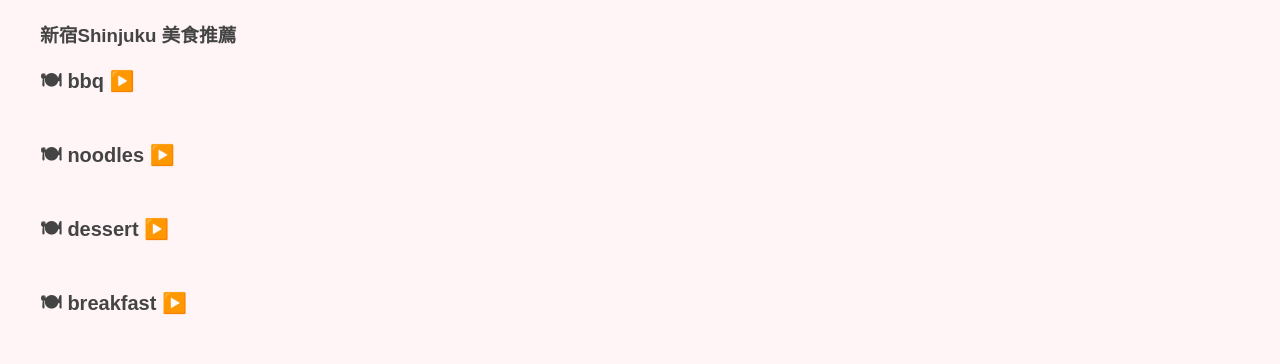
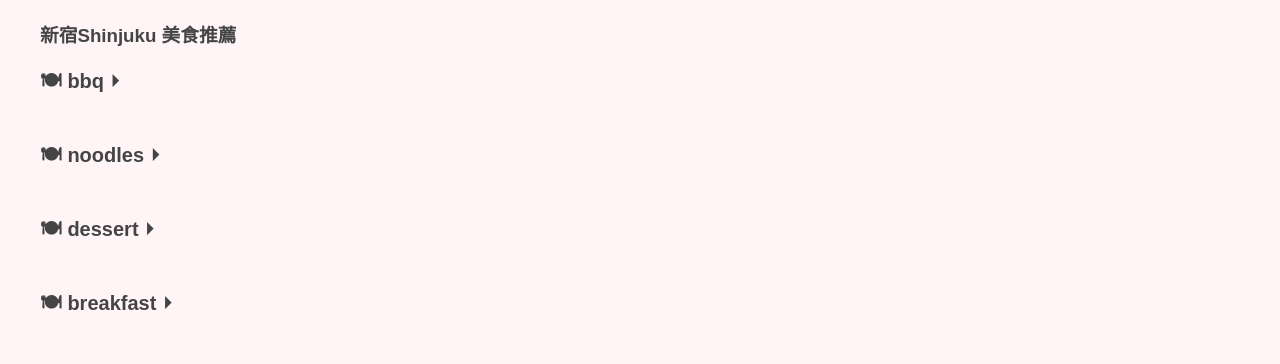
Before and after one commit to Fxiang68/japan-travel, a Vue app: page /food in a window 1280 px wide. Shown: the part 206-570 px from the top of the page. Built offline with nearby package versions, Linux system fonts and the light colour scheme; a web font is replaced by a local one.

Commit message:
fix: add vue-router

```diff
--- a/src/views/Food.vue
+++ b/src/views/Food.vue
@@ -208,8 +208,8 @@ const foodData = {
       <div v-for="(items, category) in foodData[currentRegion]" :key="category" class="category-section">
         <h4 class="category-title" @click="toggleCategory(category)">
           🍽 {{ category }}
-          <span v-if="expandedCategories[category]">🔽</span>
-          <span v-else>▶️</span>
+          <span v-if="expandedCategories[category]">⏷</span>
+          <span v-else>⏵</span>
         </h4>
 
         <div v-if="expandedCategories[category]" class="food-grid">
```
